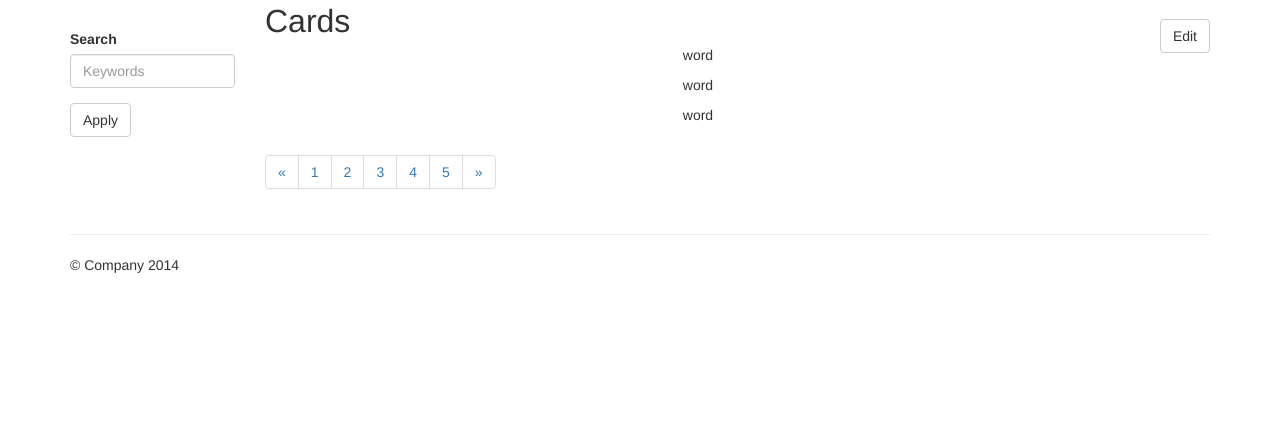
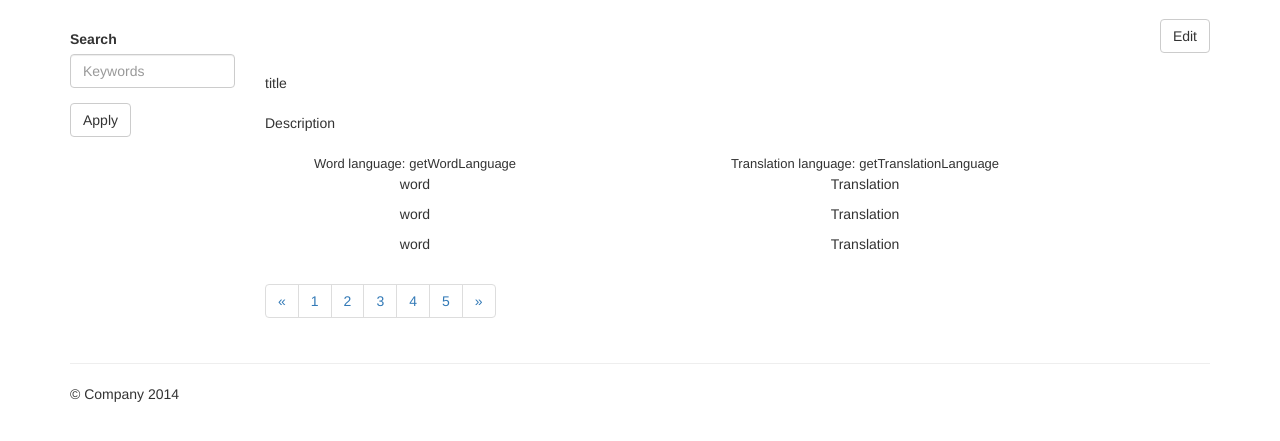
Before and after one commit to cs2102-group20/flashcards, a PHP site: page /set/overview.html in a window 1280 px wide. Shown: the part 51-492 px from the top of the page. Run offline with PHP 8.4, Linux system fonts and the light colour scheme; some libraries are stand-ins or nearby versions.

Commit message:
Updated set overview.html to allow edition on set

```diff
--- a/css/flashcards.css
+++ b/css/flashcards.css
@@ -87,3 +87,6 @@ body {
     font-size: 63px;
   }
 }
+.editSetTA{
+  resize: none;
+}
--- a/set/overview.html
+++ b/set/overview.html
@@ -20,40 +20,10 @@
     <![endif]-->
   </head>
 
-  <body onload="editSta=0;preloadImages();">
+  <body onload="initialize(); preloadImages();">
 
-	<script type="text/javascript">
-		//Preloading images
-		function preloadImages(){
-			fileNames = [
-					"../images/deleteSign.png"
-			];
-			for (i=0;i<fileNames.length;i++) { var p=new Image(); p.src=fileNames[i];}
-		}
-		//webpage display logic
-		function editSet(){
-			if(editSta==1){//edit mode
-			 document.getElementById("editBtn").style.background='#FF0000';
-			 var tmp= document.getElementsByClassName("deleteSign");
-			 for(i=0;i<tmp.length;i++){
-				tmp[i].innerHTML="<img src='../images/deleteSign.png'  width='10' height='10' id = \'deleteImg"+i+"\' onclick='deleteDialog();' />";
-			 }
-			}else{
-			var tmp= document.getElementsByClassName("deleteSign");
-			 for(i=0;i<tmp.length;i++){
-				tmp[i].innerHTML="&nbsp;";
-			 }
-			 document.getElementById("editBtn").style.background='#FFFFFF';
-			}
-		}
-		function deleteDialog(){
-			if (confirm("You are about to delete one entry.") == true) {
-				deleteEntry();
-			}
-		}
-		function deleteEntry(){
+	<script type="text/javascript" src="overview.js">
 
-		}
 	</script>
 
     <nav class="navbar navbar-inverse navbar-fixed-top">
@@ -97,28 +67,52 @@
 
 
         <div class="col-md-10">
-          <font size="6">Cards</font>
-		  <div  class="right_inline">
+			<div  class="right_inline">
 			<button class="btn btn-default" id="editBtn" type="button" style="background-color:#FFFFFF" onclick="editSta=1-editSta;editSet();">Edit</button>
-		  </div>
+		   </div>
+		   </div>
+		  <div class="col-md-10">
+			<div id="titleDiv">title</div><br />
+			<div id="descriptionDiv">Description</div> <br />
+
           <table border="0">
-            <tr>
-				<td align="center" width="900">
-              <p>word</p>
+		      <tr>
+				<td align="center"  width="300" id='langWordCell'>
+              <font size='2'>Word language:</font>
+              <font size='2'>getWordLanguage</font>
 				</td>
-				<td class="deleteSign" align="center" width="30">&nbsp;</td>
+				<td align="center"  width="600" id='langTranslationCell'>
+              <font size='2'>Translation language:</font>
+              <font size='2'>getTranslationLanguage</font>
+				</td>
+				<td align="center" width="30">&nbsp;</td>
             </tr>
             <tr>
 				<td align="center">
               <p>word</p>
 				</td>
-				<td class="deleteSign" align="center" width="30">&nbsp;</td>
+				<td align="center"  width="600">
+              <p>Translation</p>
+				</td>
+				<td class="deleteSign" align="center">&nbsp;</td>
             </tr>
             <tr>
 				<td align="center">
               <p>word</p>
 				</td>
-				<td class="deleteSign" align="center" width="30">&nbsp;</td>
+				<td align="center"  width="600">
+              <p>Translation</p>
+				</td>
+				<td class="deleteSign" align="center">&nbsp;</td>
+            </tr>
+            <tr>
+				<td align="center">
+              <p>word</p>
+				</td>
+				<td align="center"  width="600">
+              <p>Translation</p>
+				</td>
+				<td class="deleteSign" align="center">&nbsp;</td>
             </tr>
           </table>
 
--- /dev/null
+++ b/set/overview.js
@@ -0,0 +1,46 @@
+//initialization
+function initialize(){
+	editSta=0;
+}
+
+//Preloading images
+function preloadImages(){
+	fileNames = [
+			"../images/deleteSign.png"
+	];
+	for (i=0;i<fileNames.length;i++) { var p=new Image(); p.src=fileNames[i];}
+}
+//webpage display logic
+function editSet(){
+	if(editSta==1){//edit mode
+	 document.getElementById("editBtn").style.background='#FF0000';
+	 var tmp= document.getElementsByClassName("deleteSign");
+	 for(i=0;i<tmp.length;i++){
+		tmp[i].innerHTML="<a href='#'><img src='../images/deleteSign.png'  width='10' height='10' id = \'deleteImg"+i+"\'"+" onclick='deleteDialog();' /></a>";
+	 }
+	 //change title and description field to edit mode
+	 document.getElementById("titleDiv").innerHTML="Title: <textarea id='title' class='editSetTA' rows='1' cols='100'></textarea>";
+	 document.getElementById("descriptionDiv").innerHTML="Description: <textarea id='description' class='editSetTA' rows='3' cols='100'></textarea>";
+	 document.getElementById("langWordCell").innerHTML= "<select id='langWord'><option value='Lunarian'>Lunarian</option><option value='Martian'>Martian</option><option value='Plutonian'>Plutonian</option><option value='Uranian'>Uranian</option><option value='Neptunian'>Neptunian</option><option value='Vegeterian'>Vegeterian</option></select>";
+	 document.getElementById("langTranslationCell").innerHTML= "<select id='langTranslation'><option value='Lunarian'>Lunarian</option><option value='Martian'>Martian</option><option value='Plutonian'>Plutonian</option><option value='Uranian'>Uranian</option><option value='Neptunian'>Neptunian</option><option value='Vegeterian'>Vegeterian</option></select>";
+	}else{
+	var tmp= document.getElementsByClassName("deleteSign");
+	 for(i=0;i<tmp.length;i++){
+		tmp[i].innerHTML="&nbsp;";
+	 }
+	 document.getElementById("editBtn").style.background='#FFFFFF';
+
+	 document.getElementById("titleDiv").innerHTML="title";
+	 document.getElementById("descriptionDiv").innerHTML="description";
+	 document.getElementById("langWordCell").innerHTML="<font size='2'>Word language:</font><font size='2'>getWordLanguage</font>";
+	 document.getElementById("langTranslationCell").innerHTML="<font size='2'>Translation language:</font><font size='2'>getTranslationLanguage</font>";
+	 }
+}
+function deleteDialog(){
+	if (confirm("You are about to delete one entry.") == true) {
+		deleteEntry();
+	}
+}
+function deleteEntry(){
+
+}
```
Also changed, not shown: createSet.html (+4 -6 lines), createSet.js (+25 -4 lines).
